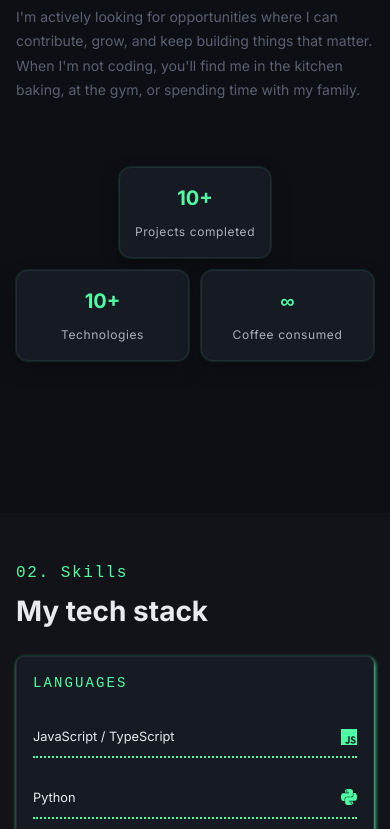
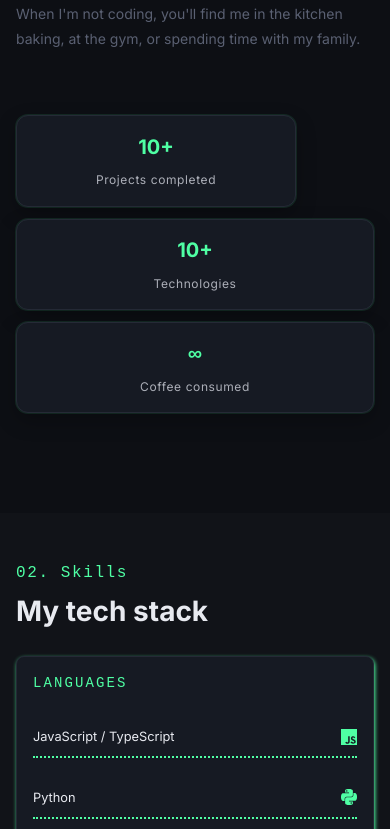
Before and after one commit to EstelleNgounou/engou005_portfolio, a Next.js app: page / in a window 390 px wide. Shown: the part 1175-2004 px from the top of the page. Built offline with nearby package versions, Linux system fonts and the light colour scheme.

Commit message:
few fixex

```diff
--- a/src/components/sections/About.tsx
+++ b/src/components/sections/About.tsx
@@ -1,6 +1,7 @@
 'use client'
 import { motion } from "framer-motion";
 import { translations, type Locale } from '@/data/translations'
+import { useState, useEffect } from 'react'
 
 type AboutProps = {
   locale: Locale
@@ -8,6 +9,14 @@ type AboutProps = {
 
 export default function About({ locale }: AboutProps) {
   const t = translations[locale].about
+  const [isMobile, setIsMobile] = useState(false)
+
+  useEffect(() => {
+    const checkMobile = () => setIsMobile(window.innerWidth < 768)
+    checkMobile()
+    window.addEventListener('resize', checkMobile)
+    return () => window.removeEventListener('resize', checkMobile)
+  }, [])
 
   return (
     <section id="about" style={{ minHeight: '100vh', padding: 'clamp(3rem, 8vw, 6rem) clamp(1rem, 4vw, 1.5rem)', display: 'flex', alignItems: 'center' }}>
@@ -33,7 +42,7 @@ export default function About({ locale }: AboutProps) {
         </div>
 
         {/* Stats */}
-        <div style={{ display: 'grid', gridTemplateColumns: 'repeat(auto-fit, minmax(170px, 1fr))', gap: 'clamp(0.75rem, 2.5vw, 1.25rem)', marginTop: 'clamp(2rem, 4vw, 6rem)' }}>
+        <div style={{ display: 'grid', gridTemplateColumns: isMobile ? '1fr' : 'repeat(auto-fit, minmax(170px, 1fr))', gap: 'clamp(0.75rem, 2.5vw, 1.25rem)', marginTop: 'clamp(2rem, 4vw, 6rem)' }}>
           {t.stats.map((stat: { value: string; label: string }, index: number) => (
             <motion.div
               key={stat.label}
@@ -54,9 +63,9 @@ export default function About({ locale }: AboutProps) {
                 textAlign: 'center',
                 cursor: 'default',
                 boxShadow: '0 0 0 1px rgba(79,255,164,0.1), 0 8px 20px rgba(0,0,0,0.25)',
-                gridColumn: index === 0 ? '1 / -1' : undefined,
-                justifySelf: index === 0 ? 'center' : 'stretch',
-                maxWidth: index === 0 ? '280px' : 'auto'
+                gridColumn: !isMobile && index === 0 ? '1 / -1' : undefined,
+                justifySelf: !isMobile && index === 0 ? 'center' : 'stretch',
+                maxWidth: !isMobile && index === 0 ? '280px' : 'auto'
               }}
             >
               <span style={{display: 'block', fontSize: 'clamp(1.25rem, 2.5vw, 1.8rem)', fontWeight: '700', color: '#4FFFA4', marginBottom: '0.3rem' }}>
--- a/src/data/translations.ts
+++ b/src/data/translations.ts
@@ -73,18 +73,18 @@ export const translations: Record<Locale, any> = {
       },
       items: [
         {
+          type: 'education',
+          title: 'Bachelor of Computer Science',
+          institution: 'University of Ottawa',
+          period: 'Jan 2023 — April 2026',
+          description: 'Coursework covering algorithms, data structures, software engineering, distributed systems, and machine learning.',
+        },
+        {
           type: 'experience',
           title: 'Junior Software Developer',
           institution: 'Normex',
           period: 'Sept 2025 — Present',
           description: 'Designed and shipped frontend features that improved usability and accessibility for end users across food and manufacturing organizations',
-        },
-        {
-          type: 'education',
-          title: 'Bachelor of Computer Science',
-          institution: 'University of Ottawa',
-          period: 'Jan 2023 — April 2026',
-          description: 'Coursework covering algorithms, data structures, software engineering, distributed systems, and machine learning.',
         },
         {
           type: 'experience',
```
